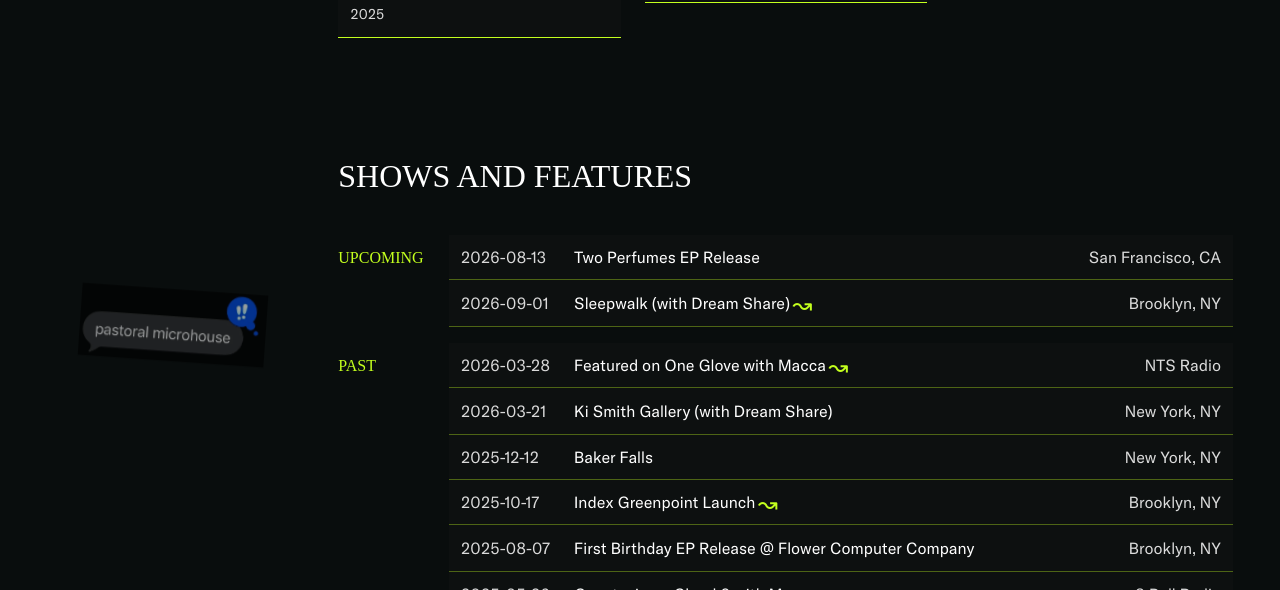
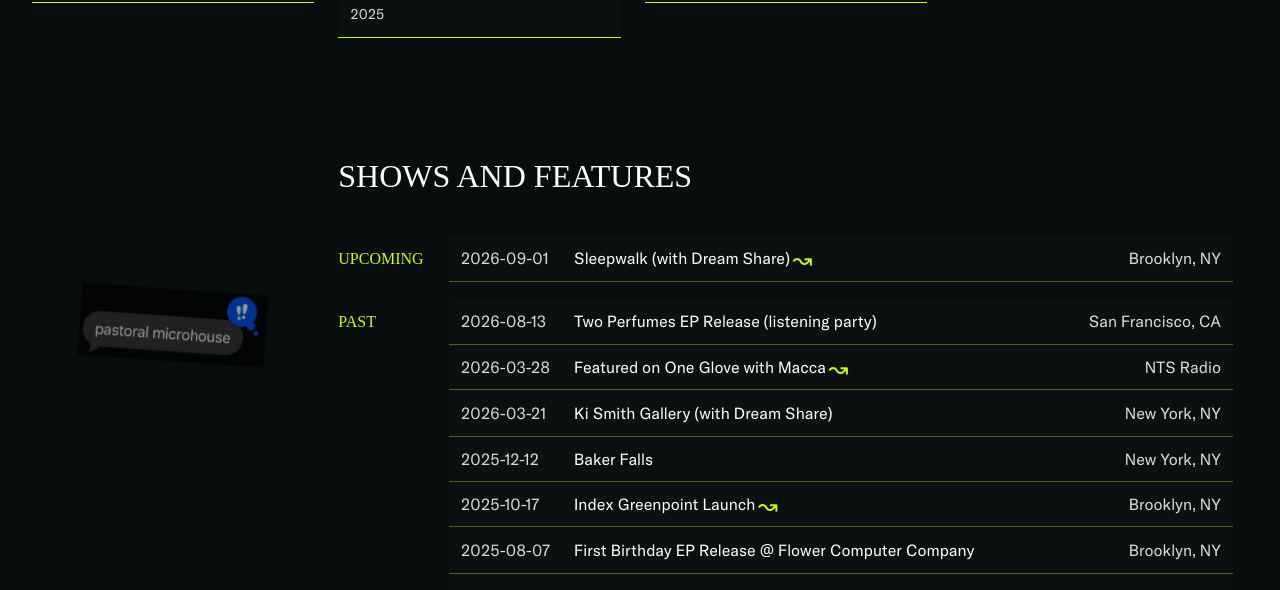
Before and after one commit to shea-fitz/sheaon-earth, an Astro site: page / in a window 1280 px wide. Shown: the part 1086-1676 px from the top of the page. Built offline with nearby package versions, Linux system fonts and the light colour scheme; Astro itself is replaced by a stand-in of ours; a web font is replaced by a local one.

Commit message:
add release

```diff
--- a/src/data/releases.js
+++ b/src/data/releases.js
@@ -13,10 +13,10 @@
 export const releases = [
   {
     title: 'Two Perfumes',
-    date: '2026-08-14',
+    date: '2026-08-13',
     type: 'EP',
-    bandcampUrl: 'https://sheaonair.bandcamp.com/',
-    embed: '',
+    bandcampUrl: 'https://sheaonair.bandcamp.com/album/two-perfumes-ep',
+    embed: '<iframe style="border: 0; width: 350px; height: 350px;" src="https://bandcamp.com/EmbeddedPlayer/album=426226184/size=large/bgcol=ffffff/linkcol=0687f5/minimal=true/transparent=true/" seamless><a href="https://sheaonair.bandcamp.com/album/two-perfumes-ep">Two Perfumes – EP by shea on air</a></iframe>',
     themes:'olfactory impressions, rituals of excess, allure, adornment, leaving a passing trace of yourself, touching the veil',
     credits: [
       { role: 'Flute, production, mixing', name: 'Shea Fitzpatrick' },
--- a/src/data/shows-and-features.js
+++ b/src/data/shows-and-features.js
@@ -14,10 +14,10 @@ export const showsAndFeatures = [
 
   {
     date: '2026-08-13',
-    title: 'Two Perfumes EP Release',
+    title: 'Two Perfumes EP Release (listening party)',
     link: null,
     location: 'San Francisco, CA',
-    status: 'upcoming',
+    status: 'past',
   },
 
   {
```
